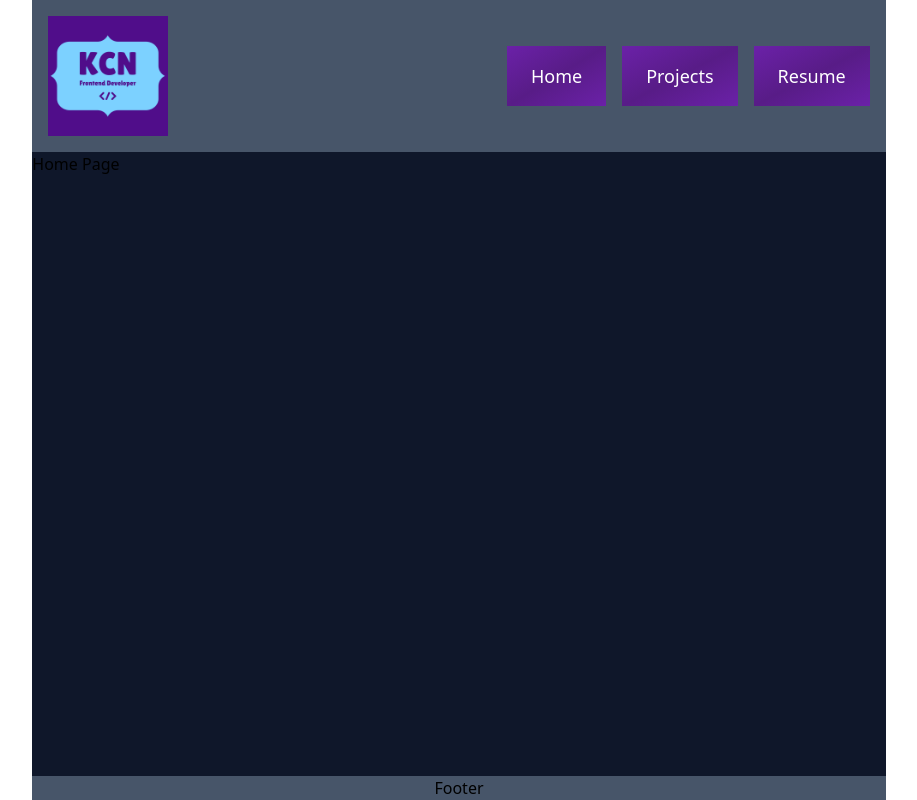
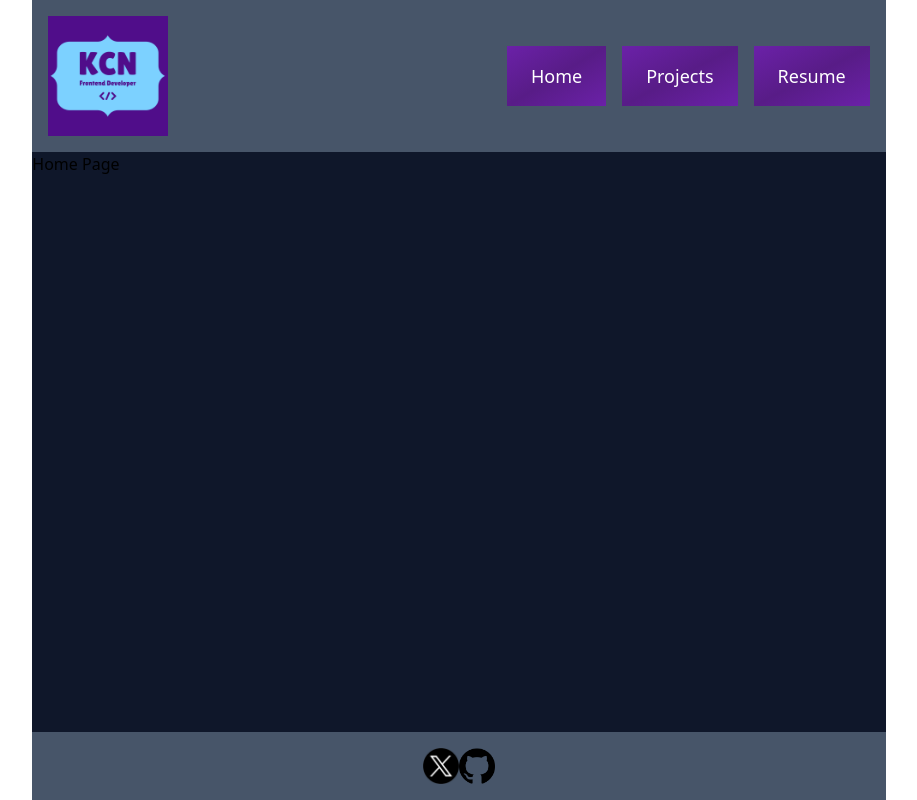
Before and after one commit to KiranCNayak/portfolio-site-kcn, a Gatsby site: page / in a window 1280 px wide. Shown: the whole page, without its empty margins (181-1098 px from the left). Built offline with nearby package versions, Linux system fonts and the light colour scheme; Gatsby itself is replaced by a stand-in of ours.

Commit message:
• Added Rubik as the base font • Smooth scrolling enabled • Moved social media links to Footer for now • Have created only 2 pages now (Home and Resume page)

```diff
--- a/src/components/Footer.js
+++ b/src/components/Footer.js
@@ -1,9 +1,10 @@
 import React from 'react';
+import SocialMedia from './SocialMedia';
 
 const Footer = () => {
   return (
-    <div className="flex justify-center bg-slate-600 w-full">
-      <p>Footer</p>
+    <div className="flex justify-center bg-slate-600 w-full p-4">
+      <SocialMedia />
     </div>
   );
 };
--- a/src/html.js
+++ b/src/html.js
@@ -6,6 +6,7 @@ export default function HTML(props) {
     <html
       {...props.htmlAttributes}
       style={{
+        scrollBehavior: 'smooth',
         backgroundImage:
           'linear-gradient(135deg, #020617 0%, #0f172a 50%, #020617 100%)',
       }}
--- a/tailwind.config.js
+++ b/tailwind.config.js
@@ -1,11 +1,17 @@
 /** @type {import('tailwindcss').Config} */
+
+const defaultTheme = require('tailwindcss/defaultTheme');
 module.exports = {
   content: [
     `./src/pages/**/*.{js,jsx,ts,tsx}`,
     `./src/components/**/*.{js,jsx,ts,tsx}`,
   ],
   theme: {
-    extend: {},
+    extend: {
+      fontFamily: {
+        sans: ['Rubik', ...defaultTheme.fontFamily.sans],
+      },
+    },
   },
   plugins: [],
-}
+};
```
